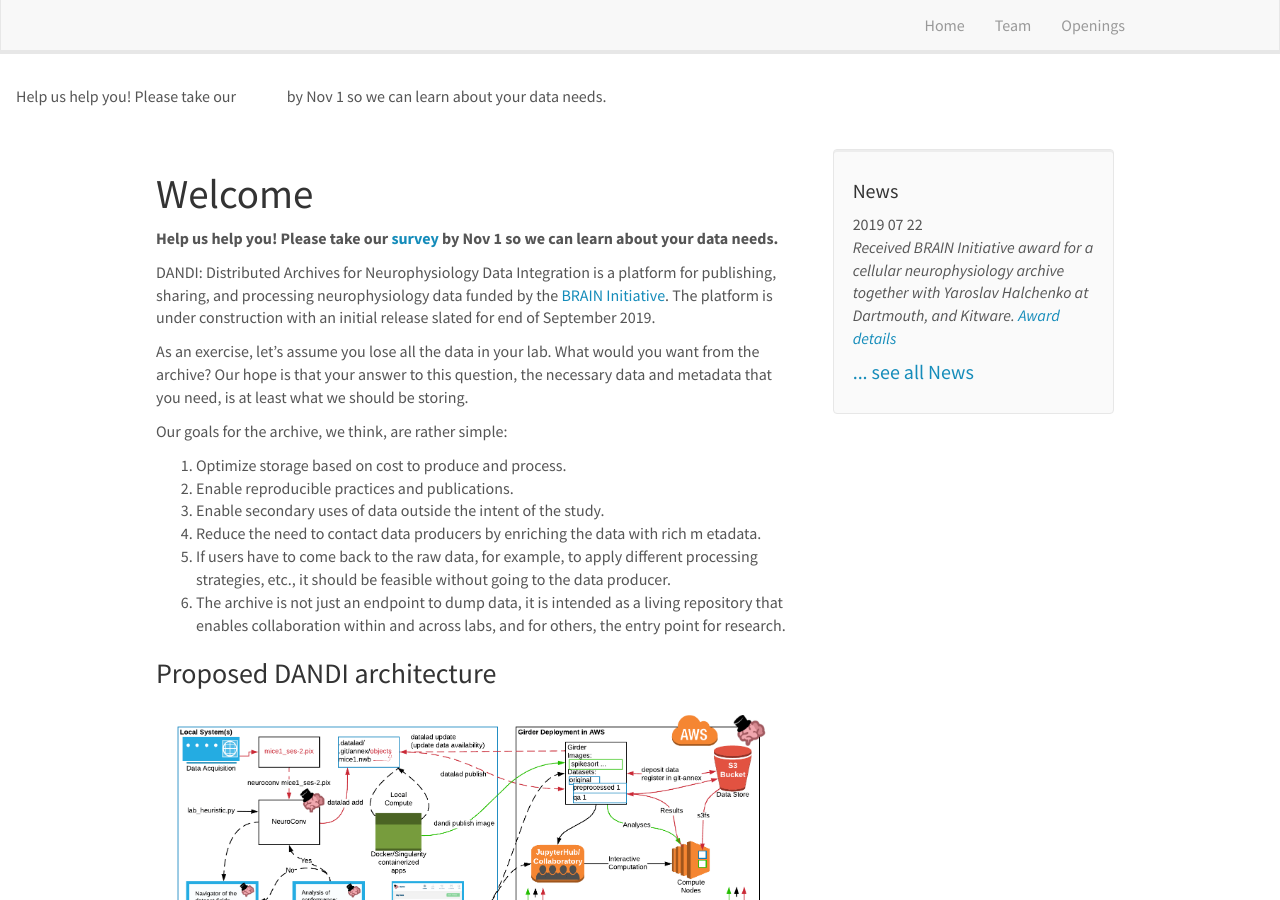
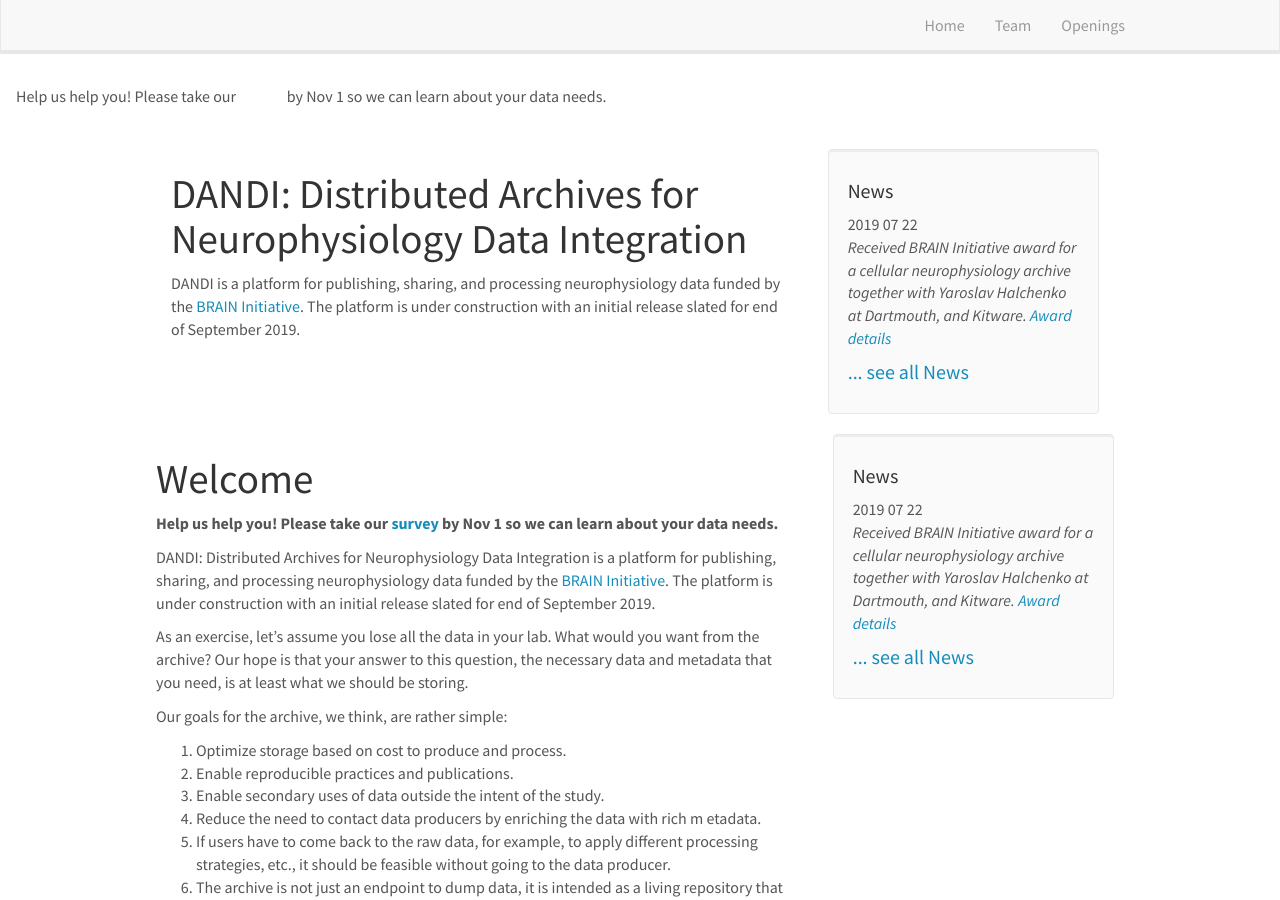
Before and after one commit to nicolocin/dandi.github.io, a Jekyll site: the page built from _pages/home.md, in a window 1280 px wide and 900 px high. Built offline with Jekyll 4.4.1, drawn with Linux system fonts in a browser that asks for light colours; nearby versions of some CDN libraries.

Commit message:
Add home banner

```diff
--- /dev/null
+++ b/_includes/home-banner.html
@@ -0,0 +1,13 @@
+<div class="home-banner">
+  <div class="container-fluid">
+    <div class="banner-text col-sm-8">
+      <h1>DANDI: Distributed Archives for Neurophysiology Data Integration</h1>
+      <p>DANDI is a platform for publishing, sharing, and processing neurophysiology data funded by
+        the <a href="https://braininitiative.nih.gov/" target="_blank">BRAIN Initiative</a>.
+        The platform is under construction with an initial release slated for end of September 2019.</p>
+    </div>
+    <div id="newsid" class="col-sm-4" >
+      {% include news.html %}
+    </div>
+  </div>
+</div>
--- a/_layouts/default.html
+++ b/_layouts/default.html
@@ -3,10 +3,13 @@
 
   {% include head.html %}
 
-  <body>
+  <body {% if page.title == "DANDI Home" %}class="home"{% endif %}>
 
     {% include header.html %}
 
+    {% if page.title == "DANDI Home" %}
+      {% include home-banner.html %}
+    {% endif %}
     <div class="container-fluid">
       <div class="row">
         {{ content }}
```
